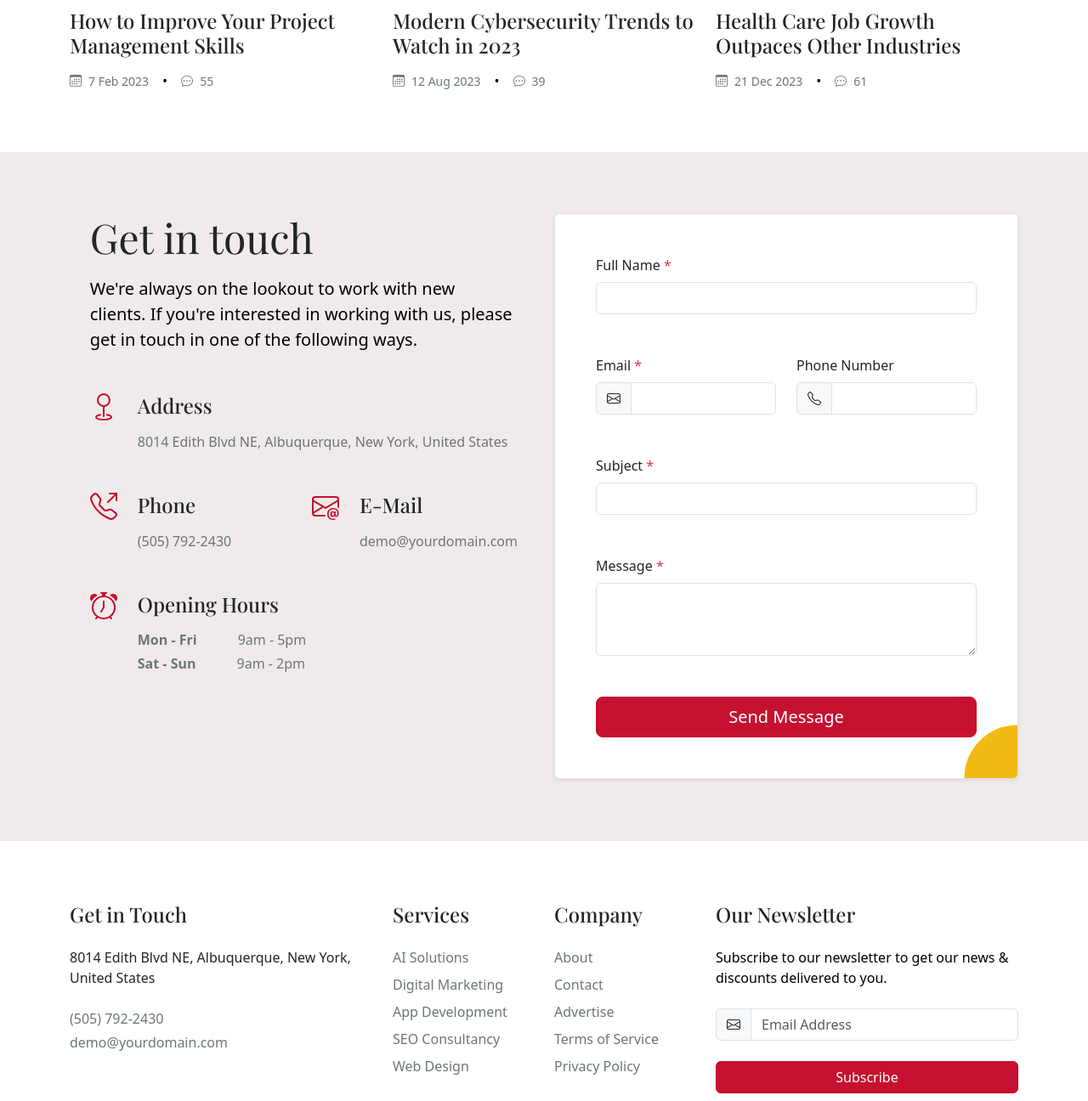
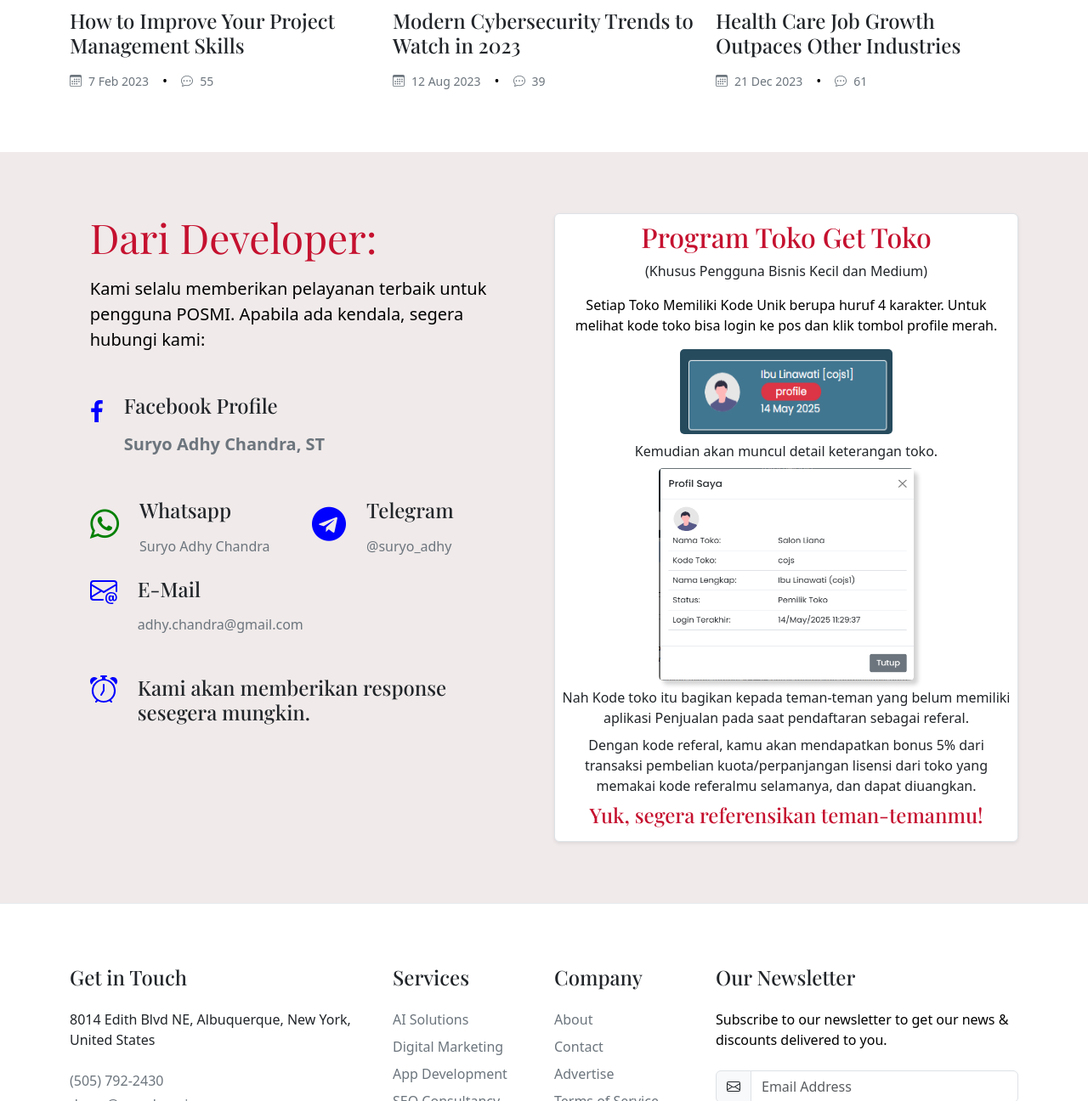
Before and after one commit to leopard1982/posmi, a Django app: template templates/pos/pos.html in a window 1280 px wide. Shown: the part 5204-6500 px from the top of the page at 85% size. Run offline with Django 3.2, Linux system fonts and the light colour scheme; the template is opened without the code that fills it, so the values that code supplies are empty; some libraries are stand-ins or nearby versions; some web fonts are replaced.

Commit message:
tambahkan informasi di landing page

```diff
--- a/templates/landing.html
+++ b/templates/landing.html
@@ -302,7 +302,7 @@
             <div class="row align-items-center justify-content-center">
               <div class="col-12 col-md-10 col-xl-8 col-xxl-7">
                 <h2 class="fs-6 mb-4 text-white text-uppercase">Pendaftaran POSMI?</h2>
-                <h3 class="display-4 text-white mb-5">Untuk mendaftar sangat mudah, silakan register, pilih paketnya, dan segera bertransaksi!</h3>
+                <h3 class="display-4 text-white mb-5">Pada saat pendaftaran/ perpanjangan lisensi/ tambah kuota jangan lupa <b>masukkan</b> kode promo yah!</h3>
                 <a href="#detailmedium" class="btn btn-accent bsb-btn-3xl rounded mb-0 text-nowrap">Daftar Sekarang</a>
               </div>
             </div>
@@ -985,38 +985,47 @@
           <div class="col-12 col-lg-6">
             <div class="row justify-content-xl-center">
               <div class="col-12 col-xl-11">
-                <h2 class="display-5 mb-3">Get in touch</h2>
-                <p class="lead mb-5">We're always on the lookout to work with new clients. If you're interested in working with us, please get in touch in one of the following ways.</p>
+                <h2 class="display-5 mb-3 text-primary">Dari Developer:</h2>
+                <p class="lead mb-5">Kami selalu memberikan pelayanan terbaik untuk pengguna POSMI. Apabila ada kendala, segera hubungi kami:</p>
                 <div class="d-flex mb-5">
-                  <div class="me-4 text-primary">
-                    <svg xmlns="http://www.w3.org/2000/svg" width="32" height="32" fill="currentColor" class="bi bi-geo" viewBox="0 0 16 16">
-                      <path fill-rule="evenodd" d="M8 1a3 3 0 1 0 0 6 3 3 0 0 0 0-6zM4 4a4 4 0 1 1 4.5 3.969V13.5a.5.5 0 0 1-1 0V7.97A4 4 0 0 1 4 3.999zm2.493 8.574a.5.5 0 0 1-.411.575c-.712.118-1.28.295-1.655.493a1.319 1.319 0 0 0-.37.265.301.301 0 0 0-.057.09V14l.002.008a.147.147 0 0 0 .016.033.617.617 0 0 0 .145.15c.165.13.435.27.813.395.751.25 1.82.414 3.024.414s2.273-.163 3.024-.414c.378-.126.648-.265.813-.395a.619.619 0 0 0 .146-.15.148.148 0 0 0 .015-.033L12 14v-.004a.301.301 0 0 0-.057-.09 1.318 1.318 0 0 0-.37-.264c-.376-.198-.943-.375-1.655-.493a.5.5 0 1 1 .164-.986c.77.127 1.452.328 1.957.594C12.5 13 13 13.4 13 14c0 .426-.26.752-.544.977-.29.228-.68.413-1.116.558-.878.293-2.059.465-3.34.465-1.281 0-2.462-.172-3.34-.465-.436-.145-.826-.33-1.116-.558C3.26 14.752 3 14.426 3 14c0-.599.5-1 .961-1.243.505-.266 1.187-.467 1.957-.594a.5.5 0 0 1 .575.411z" />
-                    </svg>
+                  <div class="me-4  fs-3" style="color: blue;">
+                    <i class="fa fa-facebook" aria-hidden="true"></i>
                   </div>
                   <div>
-                    <h4 class="mb-3">Address</h4>
-                    <address class="mb-0 text-secondary">8014 Edith Blvd NE, Albuquerque, New York, United States</address>
+                    <h4 class="mb-3">Facebook Profile</h4>
+                    <a href="https://www.facebook.com/suryo1982/" style="font-size: 20px;font-weight: bold;text-decoration: none;"><address class="mb-0 text-secondary">Suryo Adhy Chandra, ST</address></a>
                   </div>
                 </div>
                 <div class="row mb-5">
                   <div class="col-12 col-sm-6">
                     <div class="d-flex mb-5 mb-sm-0">
-                      <div class="me-4 text-primary">
-                        <svg xmlns="http://www.w3.org/2000/svg" width="32" height="32" fill="currentColor" class="bi bi-telephone-outbound" viewBox="0 0 16 16">
-                          <path d="M3.654 1.328a.678.678 0 0 0-1.015-.063L1.605 2.3c-.483.484-.661 1.169-.45 1.77a17.568 17.568 0 0 0 4.168 6.608 17.569 17.569 0 0 0 6.608 4.168c.601.211 1.286.033 1.77-.45l1.034-1.034a.678.678 0 0 0-.063-1.015l-2.307-1.794a.678.678 0 0 0-.58-.122l-2.19.547a1.745 1.745 0 0 1-1.657-.459L5.482 8.062a1.745 1.745 0 0 1-.46-1.657l.548-2.19a.678.678 0 0 0-.122-.58L3.654 1.328zM1.884.511a1.745 1.745 0 0 1 2.612.163L6.29 2.98c.329.423.445.974.315 1.494l-.547 2.19a.678.678 0 0 0 .178.643l2.457 2.457a.678.678 0 0 0 .644.178l2.189-.547a1.745 1.745 0 0 1 1.494.315l2.306 1.794c.829.645.905 1.87.163 2.611l-1.034 1.034c-.74.74-1.846 1.065-2.877.702a18.634 18.634 0 0 1-7.01-4.42 18.634 18.634 0 0 1-4.42-7.009c-.362-1.03-.037-2.137.703-2.877L1.885.511zM11 .5a.5.5 0 0 1 .5-.5h4a.5.5 0 0 1 .5.5v4a.5.5 0 0 1-1 0V1.707l-4.146 4.147a.5.5 0 0 1-.708-.708L14.293 1H11.5a.5.5 0 0 1-.5-.5z" />
-                        </svg>
+                      <div class="me-4 fs-1" style="color: green;">
+                        <i class="fa fa-whatsapp" aria-hidden="true"></i>
                       </div>
                       <div>
-                        <h4 class="mb-3">Phone</h4>
+                        <h4 class="mb-3">Whatsapp</h4>
                         <p class="mb-0">
-                          <a class="link-secondary text-decoration-none" href="tel:+15057922430">(505) 792-2430</a>
+                          <a class="link-secondary text-decoration-none" href="https://wa.me/+6281213270275">Suryo Adhy Chandra</a>
                         </p>
                       </div>
                     </div>
                   </div>
                   <div class="col-12 col-sm-6">
+                    <div class="d-flex mb-5 mb-sm-0">
+                      <div class="me-4 fs-1" style="color: blue;">
+                        <i class="fa fa-telegram" aria-hidden="true"></i>
+                      </div>
+                      <div>
+                        <h4 class="mb-3">Telegram</h4>
+                        <p class="mb-0">
+                          <a class="link-secondary text-decoration-none" href="https://t.me/suryo_adhy">@suryo_adhy</a>
+                        </p>
+                      </div>
+                    </div>
+                  </div>
+                  <div class="col-12 col-sm-6 mt-4">
                     <div class="d-flex mb-0">
-                      <div class="me-4 text-primary">
+                      <div class="me-4 " style="color:blue">
                         <svg xmlns="http://www.w3.org/2000/svg" width="32" height="32" fill="currentColor" class="bi bi-envelope-at" viewBox="0 0 16 16">
                           <path d="M2 2a2 2 0 0 0-2 2v8.01A2 2 0 0 0 2 14h5.5a.5.5 0 0 0 0-1H2a1 1 0 0 1-.966-.741l5.64-3.471L8 9.583l7-4.2V8.5a.5.5 0 0 0 1 0V4a2 2 0 0 0-2-2H2Zm3.708 6.208L1 11.105V5.383l4.708 2.825ZM1 4.217V4a1 1 0 0 1 1-1h12a1 1 0 0 1 1 1v.217l-7 4.2-7-4.2Z" />
                           <path d="M14.247 14.269c1.01 0 1.587-.857 1.587-2.025v-.21C15.834 10.43 14.64 9 12.52 9h-.035C10.42 9 9 10.36 9 12.432v.214C9 14.82 10.438 16 12.358 16h.044c.594 0 1.018-.074 1.237-.175v-.73c-.245.11-.673.18-1.18.18h-.044c-1.334 0-2.571-.788-2.571-2.655v-.157c0-1.657 1.058-2.724 2.64-2.724h.04c1.535 0 2.484 1.05 2.484 2.326v.118c0 .975-.324 1.39-.639 1.39-.232 0-.41-.148-.41-.42v-2.19h-.906v.569h-.03c-.084-.298-.368-.63-.954-.63-.778 0-1.259.555-1.259 1.4v.528c0 .892.49 1.434 1.26 1.434.471 0 .896-.227 1.014-.643h.043c.118.42.617.648 1.12.648Zm-2.453-1.588v-.227c0-.546.227-.791.573-.791.297 0 .572.192.572.708v.367c0 .573-.253.744-.564.744-.354 0-.581-.215-.581-.8Z" />
@@ -1025,82 +1034,39 @@
                       <div>
                         <h4 class="mb-3">E-Mail</h4>
                         <p class="mb-0">
-                          <a class="link-secondary text-decoration-none" href="mailto:demo@yourdomain.com">demo@yourdomain.com</a>
+                          <a class="link-secondary text-decoration-none" href="mailto:demo@yourdomain.com">adhy.chandra@gmail.com</a>
                         </p>
                       </div>
                     </div>
                   </div>
                 </div>
                 <div class="d-flex">
-                  <div class="me-4 text-primary">
+                  <div class="me-4 " style="color: blue;">
                     <svg xmlns="http://www.w3.org/2000/svg" width="32" height="32" fill="currentColor" class="bi bi-alarm" viewBox="0 0 16 16">
                       <path d="M8.5 5.5a.5.5 0 0 0-1 0v3.362l-1.429 2.38a.5.5 0 1 0 .858.515l1.5-2.5A.5.5 0 0 0 8.5 9V5.5z" />
                       <path d="M6.5 0a.5.5 0 0 0 0 1H7v1.07a7.001 7.001 0 0 0-3.273 12.474l-.602.602a.5.5 0 0 0 .707.708l.746-.746A6.97 6.97 0 0 0 8 16a6.97 6.97 0 0 0 3.422-.892l.746.746a.5.5 0 0 0 .707-.708l-.601-.602A7.001 7.001 0 0 0 9 2.07V1h.5a.5.5 0 0 0 0-1h-3zm1.038 3.018a6.093 6.093 0 0 1 .924 0 6 6 0 1 1-.924 0zM0 3.5c0 .753.333 1.429.86 1.887A8.035 8.035 0 0 1 4.387 1.86 2.5 2.5 0 0 0 0 3.5zM13.5 1c-.753 0-1.429.333-1.887.86a8.035 8.035 0 0 1 3.527 3.527A2.5 2.5 0 0 0 13.5 1z" />
                     </svg>
                   </div>
                   <div>
-                    <h4 class="mb-3">Opening Hours</h4>
-                    <div class="d-flex mb-1">
-                      <p class="text-secondary fw-bold mb-0 me-5">Mon - Fri</p>
-                      <p class="text-secondary mb-0">9am - 5pm</p>
-                    </div>
-                    <div class="d-flex">
-                      <p class="text-secondary fw-bold mb-0 me-5">Sat - Sun</p>
-                      <p class="text-secondary mb-0">9am - 2pm</p>
-                    </div>
+                    <h4 class="mb-3">Kami akan memberikan response sesegera mungkin.</h4>
+
                   </div>
                 </div>
               </div>
             </div>
           </div>
           <div class="col-12 col-lg-6">
-            <div class="bg-white position-relative border rounded shadow-sm overflow-hidden">
+            <div class="bg-white position-relative border rounded shadow-sm overflow-hidden p-2 text-center">
 
-              <form class="position-relative z-1" action="#!">
-                <div class="row gy-4 gy-xl-5 p-4 p-xl-5">
-                  <div class="col-12">
-                    <label for="fullname" class="form-label">Full Name <span class="text-danger">*</span></label>
-                    <input type="text" class="form-control" id="fullname" value="" required>
-                  </div>
-                  <div class="col-12 col-md-6">
-                    <label for="email" class="form-label">Email <span class="text-danger">*</span></label>
-                    <div class="input-group">
-                      <span class="input-group-text">
-                        <svg xmlns="http://www.w3.org/2000/svg" width="16" height="16" fill="currentColor" class="bi bi-envelope" viewBox="0 0 16 16">
-                          <path d="M0 4a2 2 0 0 1 2-2h12a2 2 0 0 1 2 2v8a2 2 0 0 1-2 2H2a2 2 0 0 1-2-2V4Zm2-1a1 1 0 0 0-1 1v.217l7 4.2 7-4.2V4a1 1 0 0 0-1-1H2Zm13 2.383-4.708 2.825L15 11.105V5.383Zm-.034 6.876-5.64-3.471L8 9.583l-1.326-.795-5.64 3.47A1 1 0 0 0 2 13h12a1 1 0 0 0 .966-.741ZM1 11.105l4.708-2.897L1 5.383v5.722Z" />
-                        </svg>
-                      </span>
-                      <input type="email" class="form-control" id="email" value="" required>
-                    </div>
-                  </div>
-                  <div class="col-12 col-md-6">
-                    <label for="phone" class="form-label">Phone Number</label>
-                    <div class="input-group">
-                      <span class="input-group-text">
-                        <svg xmlns="http://www.w3.org/2000/svg" width="16" height="16" fill="currentColor" class="bi bi-telephone" viewBox="0 0 16 16">
-                          <path d="M3.654 1.328a.678.678 0 0 0-1.015-.063L1.605 2.3c-.483.484-.661 1.169-.45 1.77a17.568 17.568 0 0 0 4.168 6.608 17.569 17.569 0 0 0 6.608 4.168c.601.211 1.286.033 1.77-.45l1.034-1.034a.678.678 0 0 0-.063-1.015l-2.307-1.794a.678.678 0 0 0-.58-.122l-2.19.547a1.745 1.745 0 0 1-1.657-.459L5.482 8.062a1.745 1.745 0 0 1-.46-1.657l.548-2.19a.678.678 0 0 0-.122-.58L3.654 1.328zM1.884.511a1.745 1.745 0 0 1 2.612.163L6.29 2.98c.329.423.445.974.315 1.494l-.547 2.19a.678.678 0 0 0 .178.643l2.457 2.457a.678.678 0 0 0 .644.178l2.189-.547a1.745 1.745 0 0 1 1.494.315l2.306 1.794c.829.645.905 1.87.163 2.611l-1.034 1.034c-.74.74-1.846 1.065-2.877.702a18.634 18.634 0 0 1-7.01-4.42 18.634 18.634 0 0 1-4.42-7.009c-.362-1.03-.037-2.137.703-2.877L1.885.511z" />
-                        </svg>
-                      </span>
-                      <input type="tel" class="form-control" id="phone" value="">
-                    </div>
-                  </div>
-                  <div class="col-12">
-                    <label for="subject" class="form-label">Subject <span class="text-danger">*</span></label>
-                    <input type="text" class="form-control" id="subject" value="" required>
-                  </div>
-                  <div class="col-12">
-                    <label for="message" class="form-label">Message <span class="text-danger">*</span></label>
-                    <textarea class="form-control" id="message" rows="3" required></textarea>
-                  </div>
-                  <div class="col-12">
-                    <div class="d-grid">
-                      <button class="btn btn-primary btn-lg" type="submit">Send Message</button>
-                    </div>
-                  </div>
-                </div>
-              </form>
-              <div class="bsb-circle bg-accent border border-4 border-accent position-absolute top-100 start-100 translate-middle"></div>
-
+                <h2 class=" text-primary">Program Toko Get Toko</h2>
+                <div class="mb-3">(Khusus Pengguna Bisnis Kecil dan Medium)</div>
+                <p class="text-center">Setiap Toko Memiliki Kode Unik berupa huruf 4 karakter. Untuk melihat kode toko bisa login ke pos dan klik tombol profile merah.</p>
+                <img src="{% static 'images/profile1.png'%}" style="width: 250px;height: 100px;border-radius: 5px;" alt="">
+                <div class="my-2">Kemudian akan muncul detail keterangan toko.</div>
+                <img src="{% static 'images/profile2.png'%}" style="width: 300px;height: 250px;border-radius: 5px;box-shadow: 5px 5px 5px lightgrey;" alt="">
+                <div class="my-2">Nah Kode toko itu bagikan kepada teman-teman yang belum memiliki aplikasi Penjualan pada saat pendaftaran sebagai referal.</div>
+                <div class="my-2">Dengan kode referal, kamu akan mendapatkan bonus 5% dari transaksi pembelian kuota/perpanjangan lisensi dari toko yang memakai kode referalmu selamanya, dan dapat diuangkan.</div>
+                <div class="my-2 text-primary"><h4>Yuk, segera referensikan teman-temanmu!</h4></div>
             </div>
           </div>
         </div>
```
Also changed, not shown: static/images/profile1.png (added), static/images/profile2.png (added).
